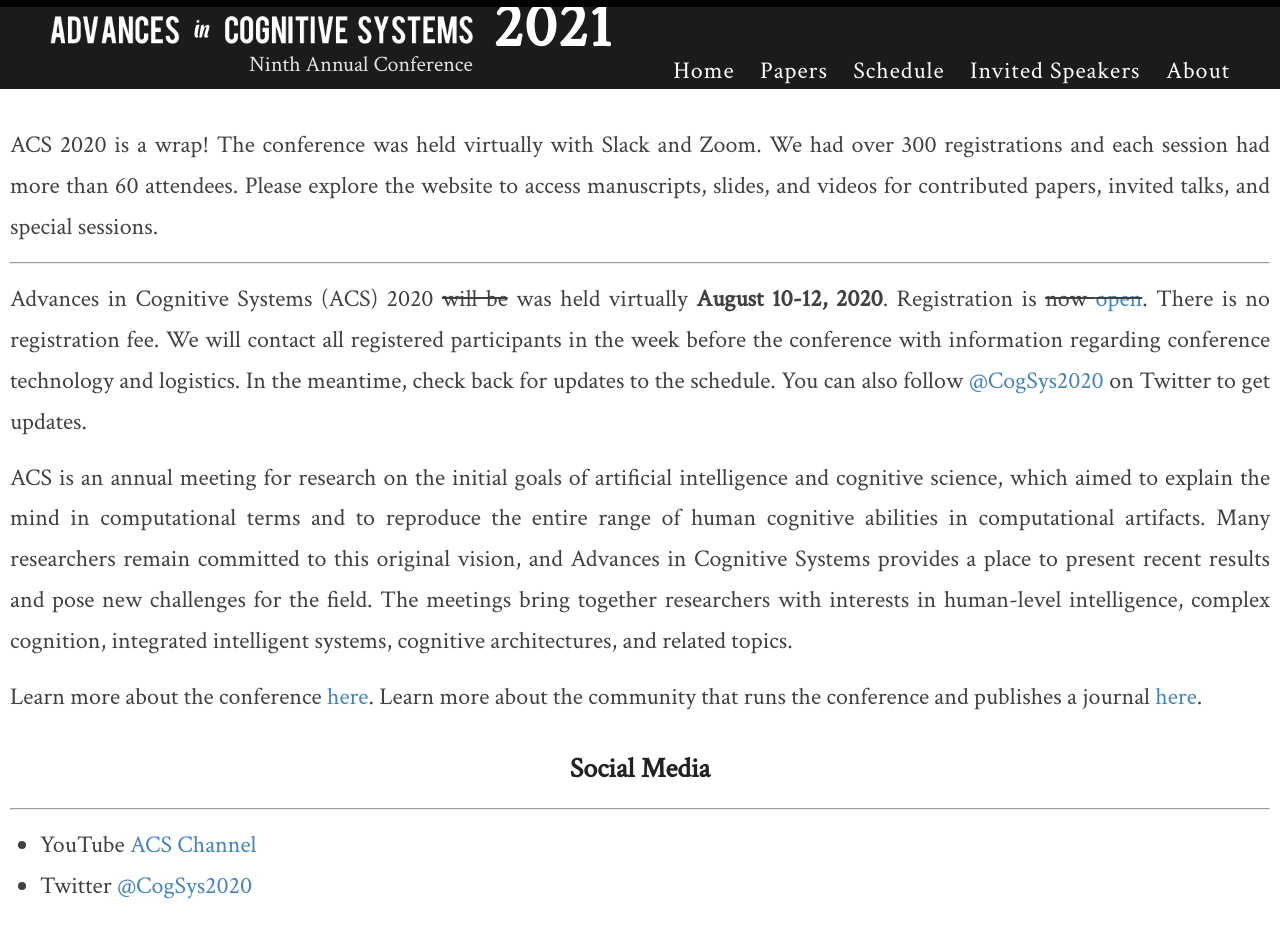
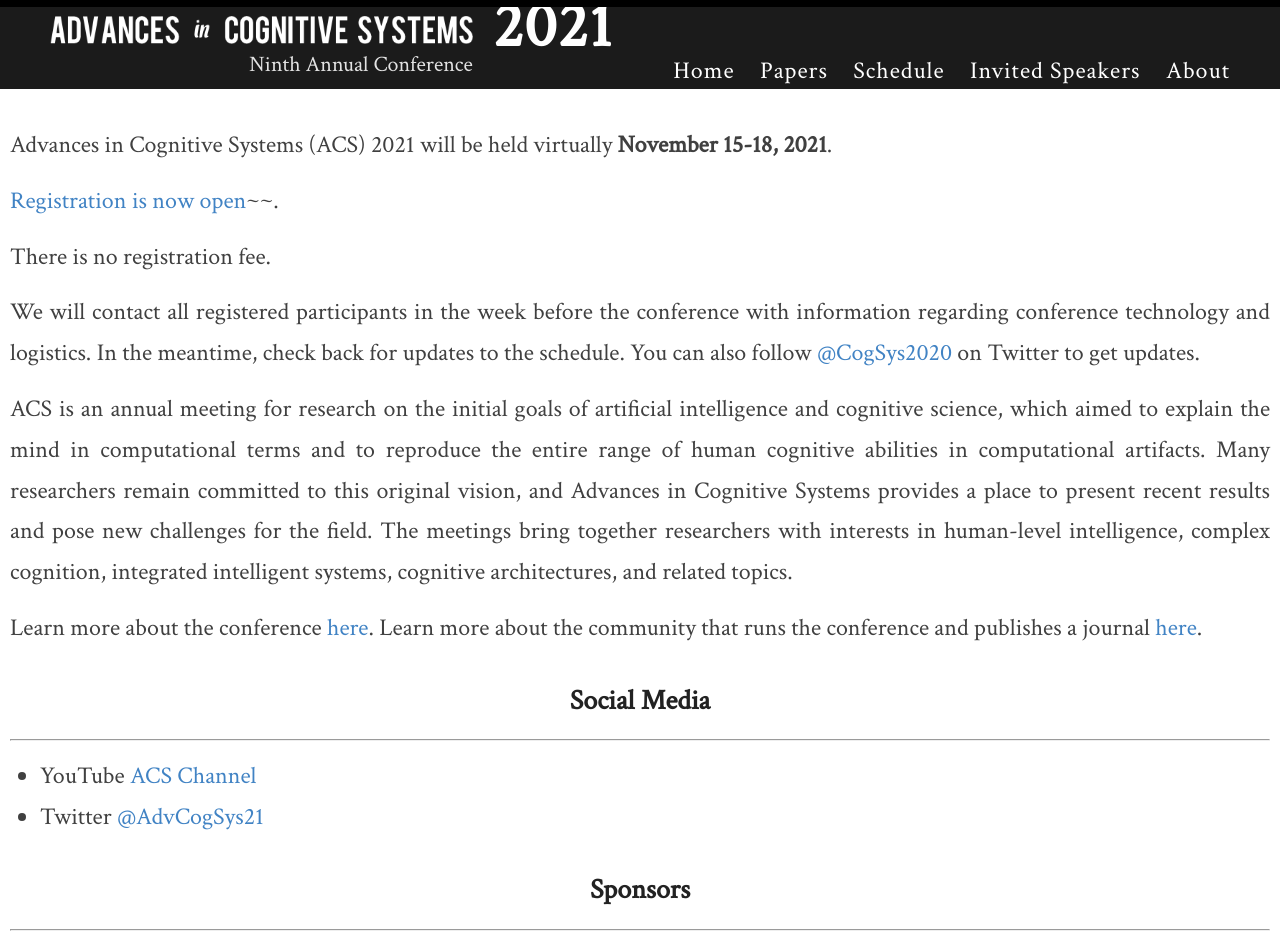
Before and after one commit to AdvancesInCognitiveSystems/acs2021, a Jekyll site: the page built from index.md, in a window 1280 px wide. Shown: the top 944 px of the page. Built offline with Jekyll 4.4.1, drawn with Linux system fonts in a browser that asks for light colours; grey boxes are pictures that could not be loaded.

Commit message:
update to 2021 sites etc

```diff
--- a/index.md
+++ b/index.md
@@ -3,21 +3,24 @@ layout: page
 permalink: /
 ---
 
-ACS 2020 is a wrap! The conference was held virtually with Slack and Zoom. We had over 300 registrations and each session had more than 60 attendees. Please explore the website to access manuscripts, slides, and videos for contributed papers, invited talks, and special sessions.
+Advances in Cognitive Systems (ACS) 2021 will be held virtually **November 15-18, 2021**.
 
-----
-Advances in Cognitive Systems (ACS) 2020 ~~will be~~ was held virtually **August 10-12, 2020**. Registration is ~~now [open](https://docs.google.com/forms/d/e/1FAIpQLScSjkOpmMFlC4ky0EJuMif9MkNUTDM8i5paJ4Q3SmAl6Rh9hQ/viewform?vc=0&c=0&w=1)~~. There is no registration fee. We will contact all registered participants in the week before the conference with information regarding conference technology and logistics. In the meantime, check back for updates to the schedule. You can also follow [@CogSys2020](https://twitter.com/CogSys2020) on Twitter to get updates.
+[Registration is now open](https://docs.google.com/forms/d/1SYnlZiTsNhAVQdEHxJIlEt0abZx_GgvbpMCABzATjs0/viewform?edit_requested=true)~~.
+
+There is no registration fee.
+
+We will contact all registered participants in the week before the conference with information regarding conference technology and logistics. In the meantime, check back for updates to the schedule. You can also follow [@CogSys2020](https://twitter.com/CogSys2020) on Twitter to get updates.
 
 ACS is an annual meeting for research on the initial goals of artificial intelligence and cognitive science, which aimed to explain the mind in computational terms and to reproduce the entire range of human cognitive abilities in computational artifacts. Many researchers remain committed to this original vision, and Advances in Cognitive Systems provides a place to present recent results and pose new challenges for the field. The meetings bring together researchers with interests in human-level intelligence, complex cognition, integrated intelligent systems, cognitive architectures, and related topics.
 
-Learn more about the conference [here](http://www.cogsys.org/conference/2020/). Learn more about the community that runs the conference and publishes a journal [here](http://cogsys.org/).
+Learn more about the conference [here](http://www.cogsys.org/conference/2021/). Learn more about the community that runs the conference and publishes a journal [here](http://cogsys.org/).
 
 ### Social Media
 ----
 - YouTube [ACS Channel](https://www.youtube.com/channel/UCTcaMWR5sv603SO7DN8L-TA)
-- Twitter [@CogSys2020](https://twitter.com/CogSys2020)
+- Twitter [@AdvCogSys21](https://twitter.com/AdvCogSys21)
 
 
 ### Sponsors
 ----
-<img src= "{{ site.baseurl }}/images/parclogo.png"  alt="parc" style="max-width:150px;">
+<img src= "{{ site.baseurl }}/images/sift-logo-510.png"  alt="SIFT" style="max-width:150px;">
```
